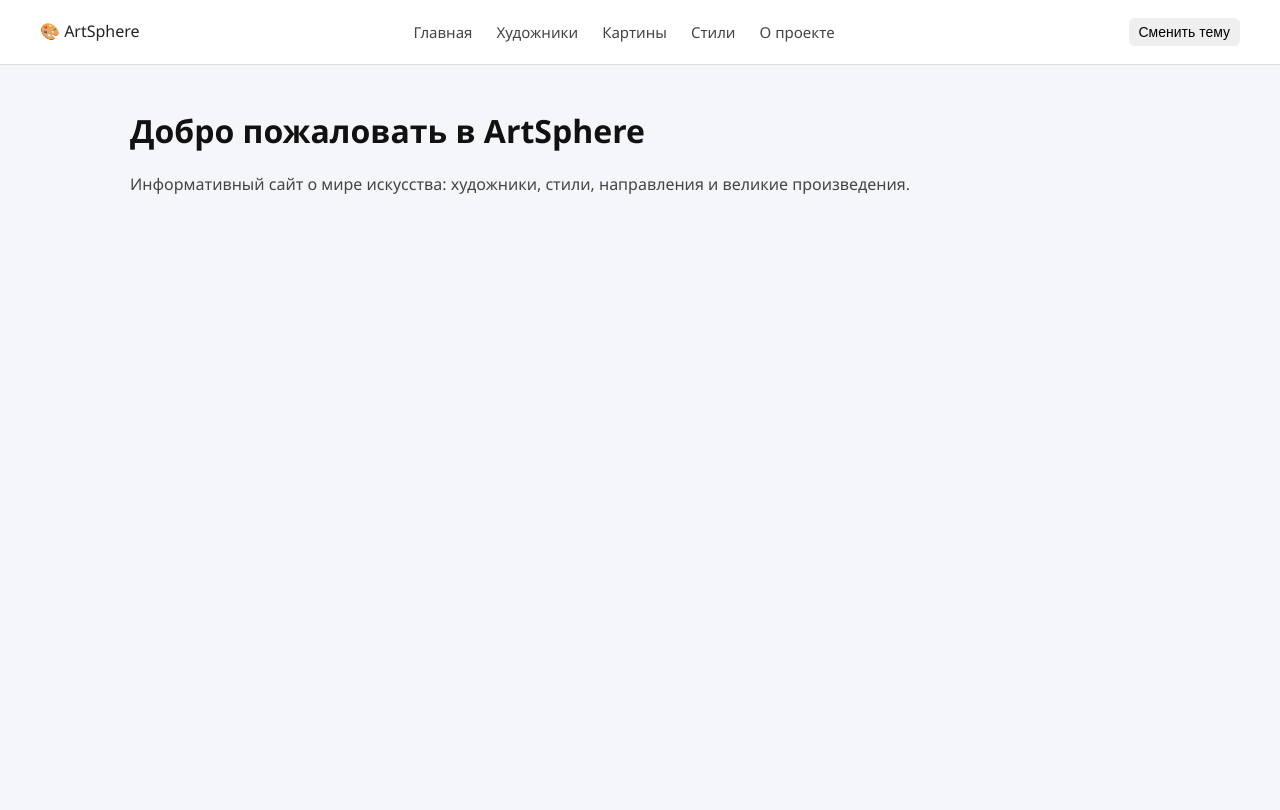
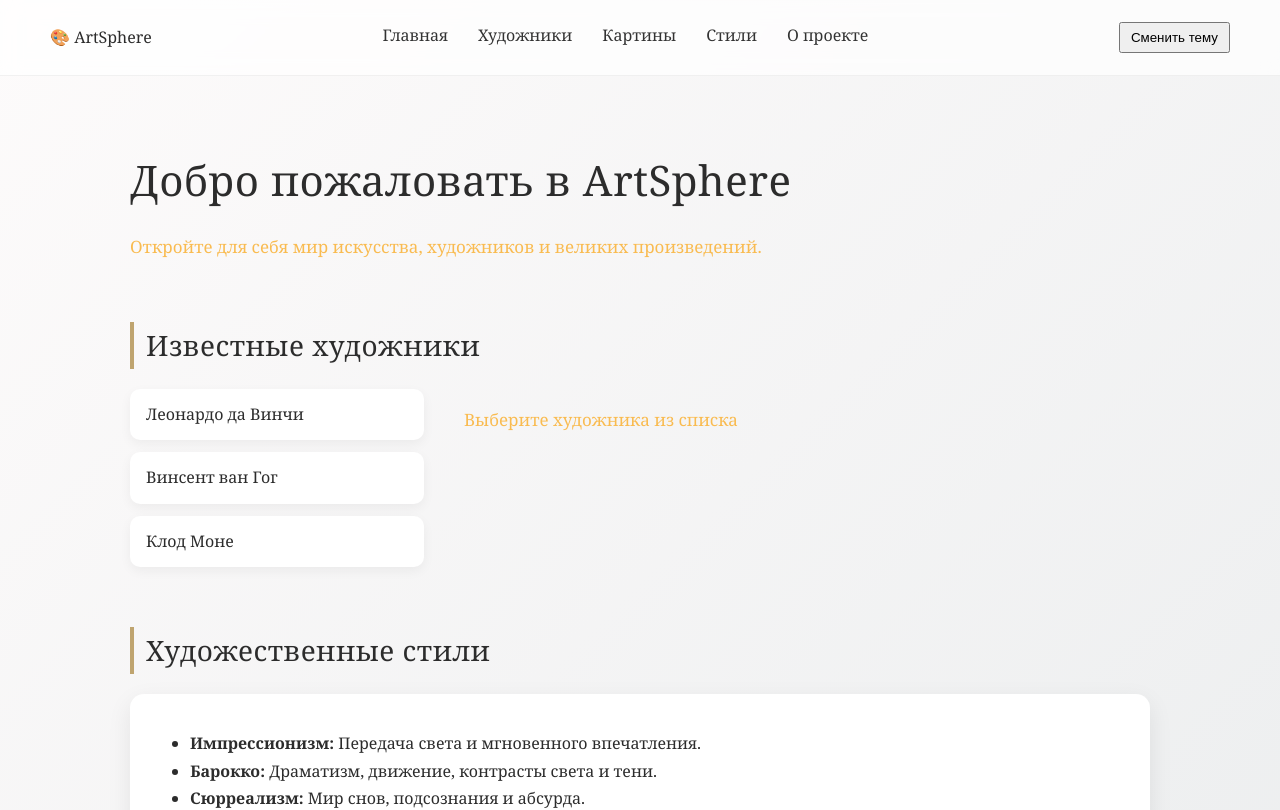
Before and after one commit to SaturninoErica/React-Redux, a React (Vite) app in the folder react-redux-app/: page / in a window 1280 px wide. Shown: the top 810 px of the page. Built offline with nearby package versions, Linux system fonts and the light colour scheme.

Commit message:
Задание 3 - создала JSON файл и настроила задержку вывода данных на экран

```diff
--- /dev/null
+++ b/react-redux-app/public/data/artData.json
@@ -0,0 +1,62 @@
+{
+    "artists": [
+        {
+            "id": 1,
+            "name": "Леонардо да Винчи",
+            "country": "Италия",
+            "years": "1452–1519",
+            "description": "Гений эпохи Возрождения, художник, учёный, инженер.",
+            "image": "https://i.ytimg.com/vi/LwwWv8V9eYg/maxresdefault.jpg?sqp=-oaymwEmCIAKENAF8quKqQMa8AEB-AH-CYAC0AWKAgwIABABGGUgYChSMA8=&amp;rs=AOn4CLCsyUIy-jddiSCcjTnZig-JNhn6bw"
+        },
+        {
+            "id": 2,
+            "name": "Винсент ван Гог",
+            "country": "Нидерланды",
+            "years": "1853–1890",
+            "description": "Постимпрессионист, известный своими яркими цветами и эмоциональными мазками.",
+            "image": "https://www.newestmuseum.ru/data/photos/van_gog_photo/van_gog_v_gaage/4284_foto_1_03.jpg"
+        },
+        {
+            "id": 3,
+            "name": "Клод Моне",
+            "country": "Франция",
+            "years": "1840–1926",
+            "description": "Один из основателей импрессионизма.",
+            "image": "https://upload.wikimedia.org/wikipedia/commons/thumb/3/33/Claude_Monet_1899_Nadar.jpg/960px-Claude_Monet_1899_Nadar.jpg"
+        }
+    ],
+    "styles": [
+        {
+            "id": 1,
+            "name": "Импрессионизм",
+            "info": "Передача света и мгновенного впечатления."
+        },
+        {
+            "id": 2,
+            "name": "Барокко",
+            "info": "Драматизм, движение, контрасты света и тени."
+        },
+        {
+            "id": 3,
+            "name": "Сюрреализм",
+            "info": "Мир снов, подсознания и абсурда."
+        }
+    ],
+    "masterpieces": [
+        {
+            "id": 1,
+            "title": "Мона Лиза",
+            "author": "Леонардо да Винчи"
+        },
+        {
+            "id": 2,
+            "title": "Звёздная ночь",
+            "author": "Винсент ван Гог"
+        },
+        {
+            "id": 3,
+            "title": "Впечатление. Восход солнца",
+            "author": "Клод Моне"
+        }
+    ]
+}
--- a/react-redux-app/src/App.jsx
+++ b/react-redux-app/src/App.jsx
@@ -1,4 +1,7 @@
 import Header from "./components/Header";
+import ArtistsSection from "./components/ArtistsSection";
+import StylesSection from "./components/StylesSection";
+import MasterpiecesSection from "./components/MasterpiecesSection";
 
 function App() {
   return (
@@ -7,10 +10,11 @@ function App() {
 
       <main style={{ padding: "40px" }}>
         <h1>Добро пожаловать в ArtSphere</h1>
-        <p>
-          Информативный сайт о мире искусства: художники, стили,
-          направления и великие произведения.
-        </p>
+        <p>Откройте для себя мир искусства, художников и великих произведений.</p>
+
+        <ArtistsSection />     {/* LIST / DETAIL */}
+        <StylesSection />      {/* Контент 2 */}
+        <MasterpiecesSection />{/* Контент 3 */}
       </main>
     </div>
   );
--- /dev/null
+++ b/react-redux-app/src/components/ArtistsSection.css
@@ -0,0 +1,49 @@
+.section {
+    margin: 60px 0;
+}
+
+.artists-container {
+    display: flex;
+    gap: 40px;
+}
+
+.artists-list {
+    width: 30%;
+    display: flex;
+    flex-direction: column;
+    gap: 12px;
+}
+
+.artist-item {
+    padding: 12px 16px;
+    border-radius: 10px;
+    background: white;
+    cursor: pointer;
+    transition: all 0.2s ease;
+    box-shadow: 0 4px 12px rgba(0, 0, 0, 0.05);
+}
+
+.artist-item:hover {
+    transform: translateX(6px);
+    background: #f3efe6;
+}
+
+.artist-detail {
+    width: 70%;
+}
+
+.artist-detail img {
+    margin-top: 15px;
+    max-width: 260px;
+    border-radius: 12px;
+    box-shadow: 0 8px 20px rgba(0, 0, 0, 0.15);
+}
+
+/* Тёмная тема */
+body.dark .artist-item {
+    background: #1f4068;
+}
+
+body.dark .artist-item:hover {
+    background: #2a5298;
+}
--- /dev/null
+++ b/react-redux-app/src/components/ArtistsSection.jsx
@@ -0,0 +1,47 @@
+import { useState } from "react";
+import useFetchWithDelay from "../hooks/useFetchWithDelay";
+import "./ArtistsSection.css";
+
+function ArtistsSection() {
+    const { data, loading } = useFetchWithDelay("/data/artData.json", 1200);
+    const [selectedArtist, setSelectedArtist] = useState(null);
+
+    if (loading) return <p>Загрузка художников...</p>;
+    if (!data) return <p>Ошибка загрузки</p>;
+
+    return (
+        <section className="section">
+            <h2>Известные художники</h2>
+
+            <div className="artists-container">
+                <div className="artists-list">
+                    {data.artists.map((artist) => (
+                        <div
+                            key={artist.id}
+                            className="artist-item"
+                            onClick={() => setSelectedArtist(artist)}
+                        >
+                            {artist.name}
+                        </div>
+                    ))}
+                </div>
+
+                <div className="artist-detail">
+                    {selectedArtist ? (
+                        <>
+                            <h3>{selectedArtist.name}</h3>
+                            <p><strong>Страна:</strong> {selectedArtist.country}</p>
+                            <p><strong>Годы жизни:</strong> {selectedArtist.years}</p>
+                            <p>{selectedArtist.description}</p>
+                            <img src={selectedArtist.image} alt={selectedArtist.name} />
+                        </>
+                    ) : (
+                        <p>Выберите художника из списка</p>
+                    )}
+                </div>
+            </div>
+        </section>
+    );
+}
+
+export default ArtistsSection;
--- a/react-redux-app/src/components/Header.css
+++ b/react-redux-app/src/components/Header.css
@@ -2,50 +2,52 @@
     display: flex;
     justify-content: space-between;
     align-items: center;
-    padding: 18px 40px;
-    background-color: #ffffff;
-    border-bottom: 1px solid #ddd;
-    transition: background-color 0.3s ease, color 0.3s ease;
+    padding: 22px 50px;
+    background: rgba(255, 255, 255, 0.7);
+    backdrop-filter: blur(10px);
+    border-bottom: 1px solid rgba(0, 0, 0, 0.05);
 }
 
 .logo {
-    font-size: 22px;
-    font-weight: bold;
-    color: #333;
+    font-size: 26px;
+    font-weight: 600;
+    letter-spacing: 1px;
 }
 
 .nav {
     display: flex;
-    gap: 24px;
+    gap: 30px;
 }
 
 .nav-link {
     text-decoration: none;
-    color: #444;
-    font-size: 15px;
+    color: #333;
+    font-size: 16px;
     position: relative;
-    transition: color 0.2s ease;
+    padding-bottom: 4px;
 }
 
-.nav-link:hover {
-    color: #000;
+.nav-link::after {
+    content: "";
+    position: absolute;
+    left: 0;
+    bottom: 0;
+    width: 0%;
+    height: 2px;
+    background: #bfa46f;
+    transition: width 0.3s ease;
 }
 
-/* 🔥 ТЁМНАЯ ТЕМА */
-
-body.dark .navbar {
-    background-color: #111827;
-    border-bottom: 1px solid #2a2f45;
+.nav-link:hover::after {
+    width: 100%;
 }
 
-body.dark .logo {
-    color: #f3f4f6;
+/* ТЁМНАЯ ТЕМА */
+body.dark .navbar {
+    background: rgba(22, 36, 71, 0.85);
+    border-bottom: 1px solid rgba(255, 255, 255, 0.08);
 }
 
 body.dark .nav-link {
-    color: #cbd5e1;
+    color: #eaeaea;
 }
-
-body.dark .nav-link:hover {
-    color: #ffffff;
-}
--- /dev/null
+++ b/react-redux-app/src/components/MasterpiecesSection.jsx
@@ -0,0 +1,21 @@
+import useFetchWithDelay from "../hooks/useFetchWithDelay";
+
+function MasterpiecesSection() {
+    const { data, loading } = useFetchWithDelay("/data/artData.json", 1800);
+
+    if (loading) return <p>Загрузка шедевров...</p>;
+    if (!data) return null;
+
+    return (
+        <section style={{ marginBottom: "40px" }}>
+            <h2>Знаменитые произведения</h2>
+            {data.masterpieces.map((item) => (
+                <p key={item.id}>
+                    🎨 <strong>{item.title}</strong> — {item.author}
+                </p>
+            ))}
+        </section>
+    );
+}
+
+export default MasterpiecesSection;
--- /dev/null
+++ b/react-redux-app/src/components/StylesSection.jsx
@@ -0,0 +1,25 @@
+import useFetchWithDelay from "../hooks/useFetchWithDelay";
+
+function StylesSection() {
+    const { data, loading } = useFetchWithDelay("/data/artData.json", 1500);
+
+    if (loading) return <p>Загрузка стилей...</p>;
+    if (!data) return null;
+
+    return (
+        <section style={{ marginBottom: "40px" }}>
+            <h2>Художественные стили</h2>
+            <div className="card">
+                <ul>
+                    {data.styles.map((style) => (
+                        <li key={style.id}>
+                            <strong>{style.name}:</strong> {style.info}
+                        </li>
+                    ))}
+                </ul>
+            </div>
+        </section>
+    );
+}
+
+export default StylesSection;
--- /dev/null
+++ b/react-redux-app/src/hooks/useFetchWithDelay.js
@@ -0,0 +1,21 @@
+import { useEffect, useState } from "react";
+
+export default function useFetchWithDelay(url, delay = 1000) {
+    const [data, setData] = useState(null);
+    const [loading, setLoading] = useState(true);
+
+    useEffect(() => {
+        const timer = setTimeout(() => {
+            fetch(url)
+                .then((res) => res.json())
+                .then((json) => {
+                    setData(json);
+                    setLoading(false);
+                });
+        }, delay);
+
+        return () => clearTimeout(timer);
+    }, [url, delay]);
+
+    return { data, loading };
+}
--- a/react-redux-app/src/index.css
+++ b/react-redux-app/src/index.css
@@ -1,85 +1,72 @@
-/* Сброс и базовая модель коробки */
 * {
     box-sizing: border-box;
-    margin: 0;
-    padding: 0;
 }
 
-/* Плавный скролл */
-html {
-    scroll-behavior: smooth;
+body {
+    margin: 0;
+    font-family: "Georgia", "Times New Roman", serif;
+    background: linear-gradient(135deg, #fdfbfb 0%, #ebedee 100%);
+    color: #2c2c2c;
+    line-height: 1.7;
 }
 
-/* Основной стиль страницы (СВЕТЛАЯ ТЕМА по умолчанию) */
-body {
-    font-family: "Segoe UI", Tahoma, Geneva, Verdana, sans-serif;
-    background-color: #f4f6f9;
-    color: #222;
-    line-height: 1.6;
-    transition: background-color 0.3s ease, color 0.3s ease;
-}
-
-/* Контейнер для контента */
+/* Контент не на всю ширину */
 main {
     max-width: 1100px;
     margin: 0 auto;
 }
 
-/* Заголовки */
+/* Заголовки как в журнале об искусстве */
 h1,
 h2,
-h3,
-h4,
-h5 {
-    margin-bottom: 16px;
-    font-weight: 600;
-    color: #111;
+h3 {
+    font-weight: 500;
+    letter-spacing: 0.5px;
 }
 
-/* Параграфы */
-p {
-    margin-bottom: 12px;
-    color: #444;
+h1 {
+    font-size: 42px;
+    margin-bottom: 10px;
 }
 
-/* Ссылки */
-a {
-    color: inherit;
+h2 {
+    font-size: 28px;
+    margin-bottom: 20px;
+    border-left: 4px solid #bfa46f;
+    padding-left: 12px;
 }
 
-/* Кнопки (на будущее) */
-button {
-    cursor: pointer;
-    border: none;
-    border-radius: 6px;
-    padding: 8px 14px;
-    font-size: 14px;
-    transition: transform 0.1s ease, box-shadow 0.2s ease;
+/* Текст */
+p {
+    font-size: 17px;
+    color: #f9bb50;
 }
 
-button:hover {
-    transform: translateY(-1px);
-    box-shadow: 0 2px 6px rgba(0, 0, 0, 0.15);
+/* Карточки */
+.card {
+    background: white;
+    padding: 20px;
+    border-radius: 14px;
+    box-shadow: 0 8px 25px rgba(0, 0, 0, 0.08);
+    transition: transform 0.2s ease, box-shadow 0.2s ease;
 }
 
-/* ===== 🌙 ТЁМНАЯ ТЕМА ===== */
-
-body.dark {
-    background-color: #1e1e2f;
-    color: #e5e7eb;
+.card:hover {
+    transform: translateY(-4px);
+    box-shadow: 0 12px 30px rgba(0, 0, 0, 0.12);
 }
 
-body.dark h1,
-body.dark h2,
-body.dark h3 {
-    color: #ffffff;
+/* Тёмная тема — как музей ночью */
+body.dark {
+    background: linear-gradient(135deg, #1b1b2f, #162447);
+    color: #f1f1f1;
 }
 
-body.dark p {
-    color: #cbd5e1;
+body.dark .card {
+    background: #1f4068;
+    box-shadow: 0 8px 25px rgba(0, 0, 0, 0.5);
 }
 
-body.dark button {
-    background-color: #2c2f4a;
-    color: white;
+body.dark h2 {
+    border-left-color: #e4c590;
 }
```
